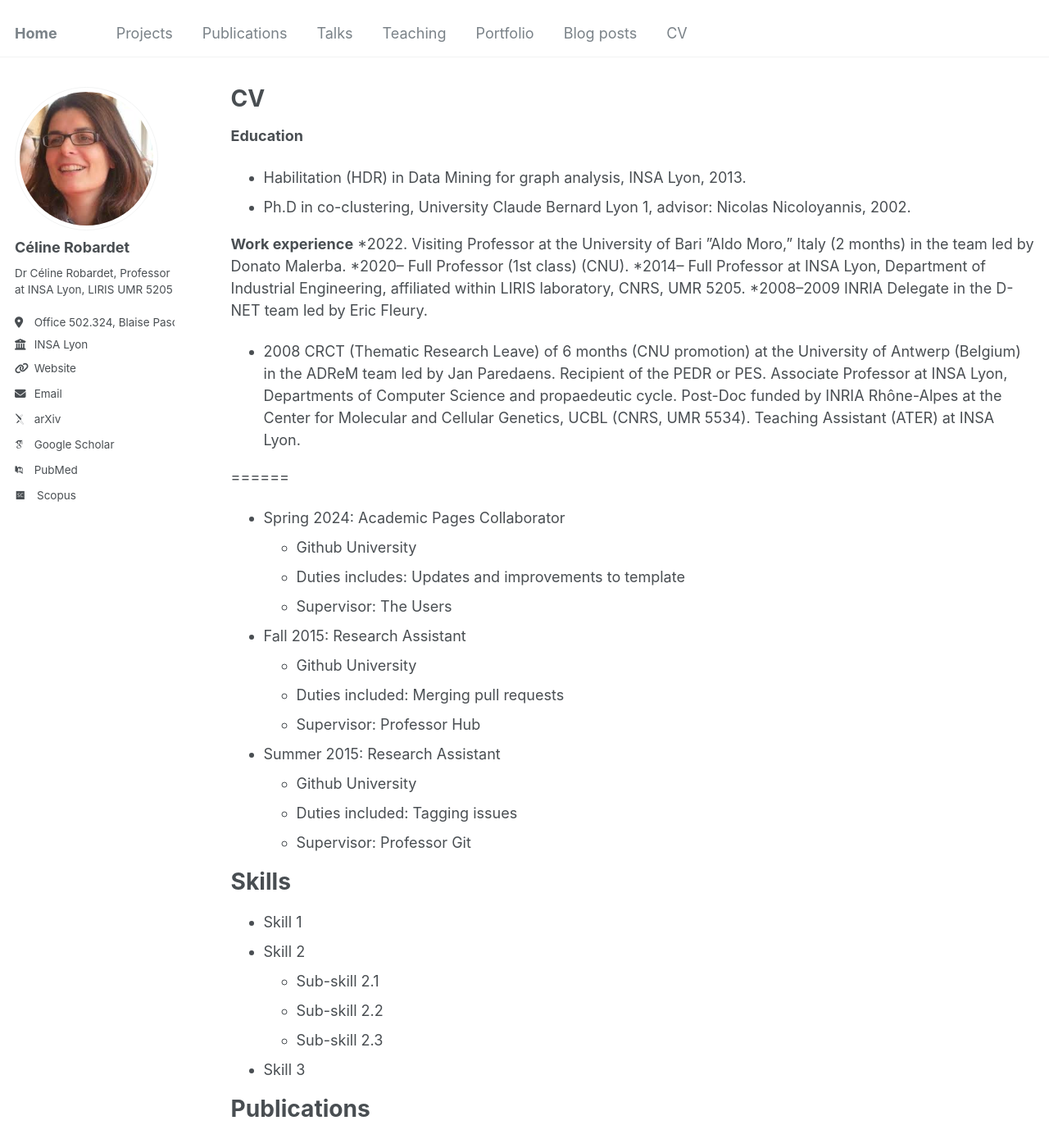
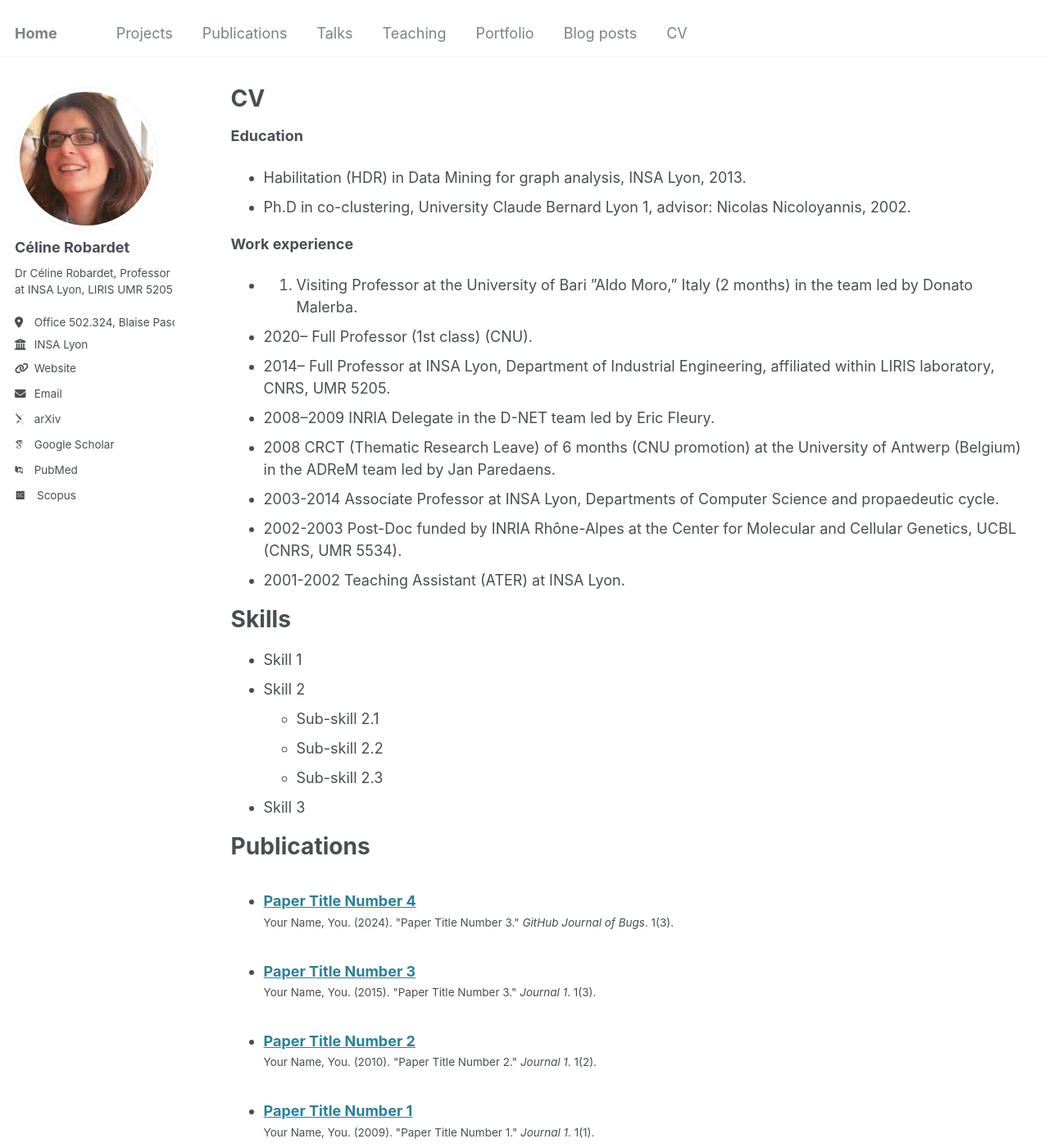
Before and after one commit to crobardet/crobardet.github.io, a Jekyll site: the page built from _pages/cv.md, in a window 1280 px wide and 1400 px high. Shown: the whole window at 82% size. Built offline with Jekyll 4.4.1, drawn with Linux system fonts in a browser that asks for light colours; some web fonts are replaced.

Commit message:
Update cv.md

```diff
--- a/_pages/cv.md
+++ b/_pages/cv.md
@@ -16,34 +16,18 @@ Bernard Lyon 1, advisor: Nicolas Nicoloyannis, 2002.
 
 
 **Work experience**
-*2022. Visiting Professor at the University of Bari ”Aldo Moro,” Italy (2 months) in the team led by Donato Malerba.
-*2020--  Full Professor (1st class) (CNU).
-*2014-- Full Professor at INSA Lyon, Department of Industrial Engineering, affiliated within LIRIS laboratory, CNRS, UMR 5205.
-*2008--2009 INRIA Delegate in the D-NET team led by Eric Fleury.
-* 2008 CRCT (Thematic Research Leave) of 6 months (CNU promotion) at the
-University of Antwerp (Belgium) in the ADReM team led by Jan Paredaens.
-Recipient of the PEDR or PES.
-Associate Professor at INSA Lyon, Departments of Computer Science and
+
+* 2022. Visiting Professor at the University of Bari ”Aldo Moro,” Italy (2 months) in the team led by Donato Malerba.
+* 2020--  Full Professor (1st class) (CNU).
+* 2014-- Full Professor at INSA Lyon, Department of Industrial Engineering, affiliated within LIRIS laboratory, CNRS, UMR 5205.
+* 2008--2009 INRIA Delegate in the D-NET team led by Eric Fleury.
+* 2008 CRCT (Thematic Research Leave) of 6 months (CNU promotion) at the University of Antwerp (Belgium) in the ADReM team led by Jan Paredaens.
+* 2003-2014 Associate Professor at INSA Lyon, Departments of Computer Science and
 propaedeutic cycle.
-Post-Doc funded by INRIA Rhône-Alpes at the Center for Molecular and
-Cellular Genetics, UCBL (CNRS, UMR 5534).
-Teaching Assistant (ATER) at INSA Lyon.
+* 2002-2003 Post-Doc funded by INRIA Rhône-Alpes at the Center for Molecular and Cellular Genetics, UCBL (CNRS, UMR 5534).
+* 2001-2002 Teaching Assistant (ATER) at INSA Lyon.
 
-======
-* Spring 2024: Academic Pages Collaborator
-  * Github University
-  * Duties includes: Updates and improvements to template
-  * Supervisor: The Users
 
-* Fall 2015: Research Assistant
-  * Github University
-  * Duties included: Merging pull requests
-  * Supervisor: Professor Hub
-
-* Summer 2015: Research Assistant
-  * Github University
-  * Duties included: Tagging issues
-  * Supervisor: Professor Git
 
 Skills
 ======
```
